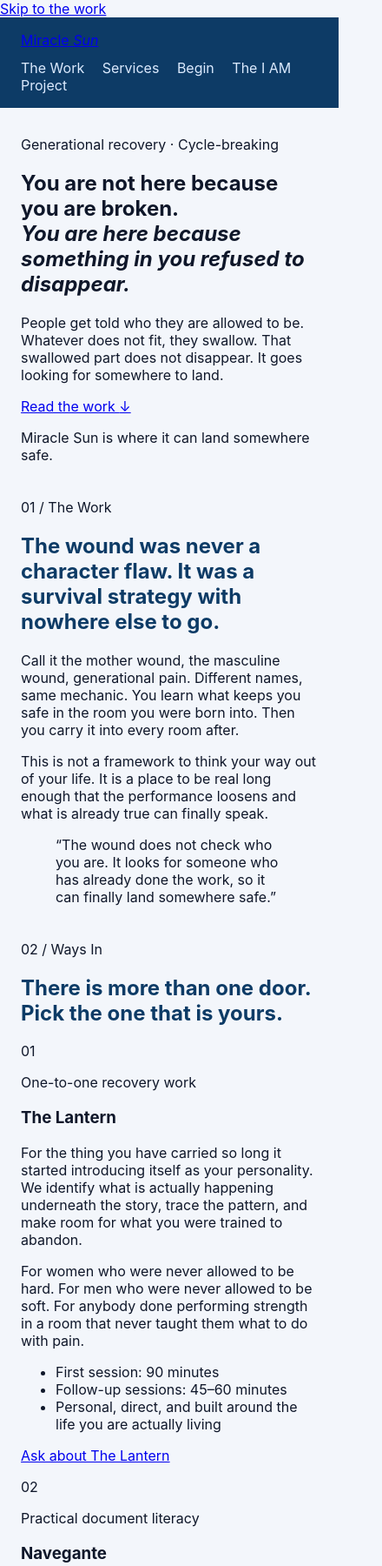
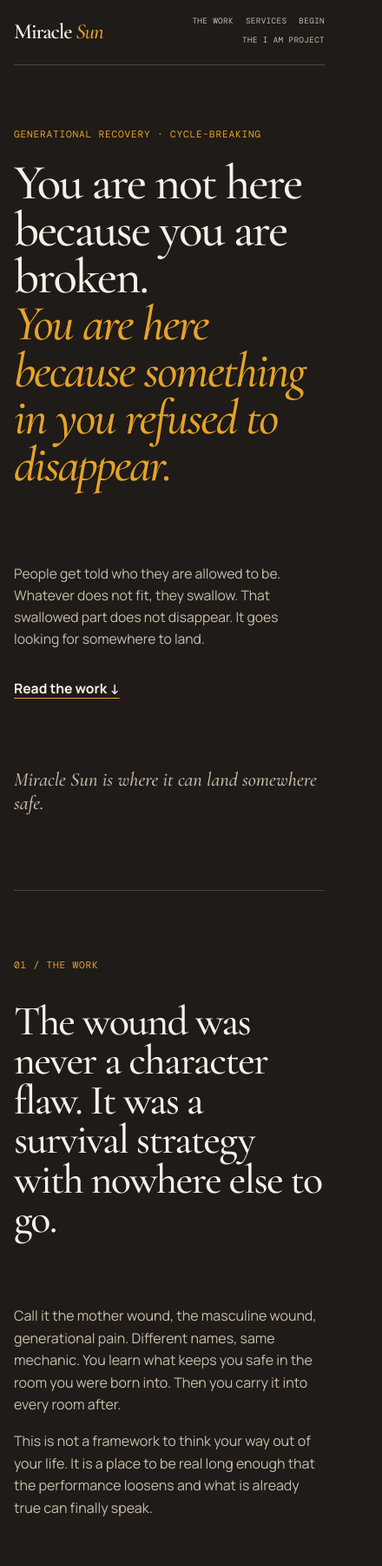
Before and after one commit to figaro546/miracle-sun, a website: page assets/index.html in a window 390 px wide. Shown: the top 1800 px of the page at 87% size, 440 px wide, since content can reach past the window. Drawn offline with nearby package versions, Linux system fonts and the light colour scheme.

Commit message:
Build complete Miracle Sun homepage

```diff
--- a/assets/styles.css
+++ b/assets/styles.css
@@ -1,23 +1,67 @@
-body {
-  margin: 0;
-  font-family: Inter, system-ui, -apple-system, BlinkMacSystemFont, "Segoe UI", sans-serif;
-  background: #f3f6fb;
-  color: #0f172a;
-}
-header, footer { background: #0d3b66; color: #fff; padding: 1rem 1.5rem; }
-header h1, footer p { margin: 0; }
-nav { margin-top: 0.75rem; }
-nav a { color: #dbeafe; text-decoration: none; margin-right: 1rem; }
-nav a:hover { text-decoration: underline; }
-main { max-width: 800px; margin: 2rem auto; padding: 0 1.5rem; }
-section { margin-bottom: 2.5rem; }
-h2 { color: #0d3b66; }
-[data-lead-form] { --ink:#1f1b18;--paper:#f5f2ec;--sand:#9a9080;--sun:#eaa221;--line:rgba(245,242,236,.15);display:flex;flex-direction:column;gap:18px;min-width:min(100%,400px);font-family:Geist,Arial,sans-serif;box-sizing:border-box; }
-[data-lead-form] .form-row { display:grid;grid-template-columns:1fr 1fr;gap:18px; }
-[data-lead-form] input { background:transparent;border:none;border-bottom:1px solid var(--line);color:var(--paper);font-family:Geist,Arial,sans-serif;font-size:.95rem;padding:.6rem 0;outline:none;transition:border-color .2s; }
-[data-lead-form] input::placeholder { color:var(--sand); }
-[data-lead-form] input:focus { border-bottom-color:var(--sun); }
-[data-lead-form] button { align-self:flex-start;background:var(--sun);color:var(--ink);border:none;font-family:Geist,Arial,sans-serif;font-size:.9rem;font-weight:600;padding:.65rem 1.5rem;cursor:pointer;transition:opacity .2s; }
-[data-lead-form] button:hover { opacity:.85; }
-[data-lead-form] button:disabled { opacity:.5;cursor:wait; }
-[data-lead-form] .form-status { font-size:.85rem;color:var(--sand);margin:0;min-height:1.2em; }
+:root { --ink:#1f1b18; --paper:#f6f1e8; --sand:#c9bdab; --muted:#a99a85; --sun:#e6a329; --line:rgba(246,241,232,.19); --display:"Cormorant Garamond", Georgia, serif; --body:Manrope, Arial, sans-serif; --mono:"DM Mono", monospace; }
+* { box-sizing:border-box; }
+html { scroll-behavior:smooth; }
+body { margin:0; background:var(--ink); color:var(--paper); font-family:var(--body); font-size:16px; line-height:1.6; }
+a { color:inherit; }
+.skip-link { position:absolute; left:-999px; top:auto; }
+.skip-link:focus { left:1rem; top:1rem; z-index:10; padding:.6rem 1rem; background:var(--paper); color:var(--ink); }
+.section-shell { width:min(100% - 48px, 1280px); margin:0 auto; }
+.site-header { width:min(100% - 48px, 1280px); margin:0 auto; padding:24px 0; display:flex; justify-content:space-between; align-items:center; border-bottom:1px solid var(--line); }
+.wordmark { text-decoration:none; font-family:var(--display); font-size:1.8rem; font-weight:600; letter-spacing:-.045em; white-space:nowrap; }
+.wordmark em { color:var(--sun); font-weight:500; }
+nav { display:flex; align-items:center; gap:22px; }
+nav a, .footer-links a { color:var(--sand); text-decoration:none; font-family:var(--mono); font-size:.67rem; letter-spacing:.04em; text-transform:uppercase; }
+nav a:hover, .footer-links a:hover, .text-link:hover { color:var(--sun); }
+.hero { padding:clamp(82px, 13vw, 190px) 0 clamp(90px, 13vw, 170px); }
+.eyebrow, .section-marker, .service-number, .service-kicker { color:var(--sun); font: .7rem/1.4 var(--mono); letter-spacing:.07em; text-transform:uppercase; }
+.hero-grid { display:grid; grid-template-columns:minmax(0,1.6fr) minmax(260px,.55fr); gap:clamp(38px,7vw,120px); align-items:end; margin-top:22px; }
+h1,h2,h3,p { margin-top:0; }
+h1,h2,h3 { font-family:var(--display); font-weight:500; letter-spacing:-.035em; line-height:.95; }
+h1 { max-width:900px; font-size:clamp(3.7rem,8.5vw,8.25rem); }
+h1 em { color:var(--sun); font-weight:500; }
+.hero-intro { padding-bottom:.55rem; color:var(--sand); font-size:.98rem; }
+.text-link { display:inline-block; margin-top:16px; color:var(--paper); font-weight:700; text-decoration-color:var(--sun); text-underline-offset:5px; }
+.hero-signature { max-width:680px; margin:clamp(70px,11vw,170px) 0 0 auto; color:var(--sand); font:italic clamp(1.4rem,2.3vw,2rem)/1.2 var(--display); }
+.statement { padding:112px 0; border-top:1px solid var(--line); }
+.statement-copy { display:grid; grid-template-columns:1.15fr 1fr; gap:clamp(32px,9vw,150px); align-items:start; margin-top:34px; }
+h2 { font-size:clamp(2.8rem,5.7vw,5.6rem); }
+.two-column-copy { columns:2; column-gap:32px; color:var(--sand); }
+.two-column-copy p { break-inside:avoid; }
+blockquote { max-width:860px; margin:90px auto 0; color:var(--sun); font:italic clamp(1.75rem,3.1vw,3.1rem)/1.1 var(--display); text-align:center; }
+.services { padding:112px 0 0; border-top:1px solid var(--line); }
+.services > h2 { max-width:850px; margin:26px 0 80px; }
+.service-list { border-top:1px solid var(--line); }
+.service-card { display:grid; grid-template-columns:70px minmax(170px,.7fr) minmax(320px,1.3fr); gap:28px; padding:50px 0; border-bottom:1px solid var(--line); }
+.service-card h3 { margin:.3rem 0 0; font-size:clamp(2.75rem,4.5vw,4.7rem); }
+.service-description { color:var(--sand); max-width:590px; }
+.service-description p:first-child { color:var(--paper); font-size:1.08rem; }
+.service-description ul { padding-left:1.2rem; margin:24px 0 30px; }
+.service-description li { margin-bottom:.35rem; }
+.fine-print { font-size:.82rem; font-style:italic; }
+.button { display:inline-block; border:1px solid var(--sun); background:var(--sun); color:var(--ink); padding:13px 20px; font:700 .72rem var(--body); letter-spacing:.025em; text-decoration:none; cursor:pointer; transition:all .2s ease; }
+.button:hover { background:#f5bf54; border-color:#f5bf54; }
+.button-outline { background:transparent; color:var(--paper); }
+.button-outline:hover { color:var(--ink); }
+.baby-bird { margin-top:112px; padding:82px clamp(24px,7vw,110px); background:#312922; }
+.baby-bird h2 { max-width:860px; margin:22px 0; }
+.baby-bird > p:last-child { max-width:600px; color:var(--sand); font-size:1.08rem; }
+.contact { padding:130px 0; }
+.contact-grid { display:grid; grid-template-columns:.75fr 1fr; gap:clamp(48px,11vw,180px); margin-top:30px; }
+.contact h2 { margin-bottom:24px; }
+.contact-grid > div > p { color:var(--sand); max-width:390px; }
+.contact-note { font-size:.83rem; font-style:italic; }
+[data-lead-form] { display:flex; flex-direction:column; gap:22px; }
+[data-lead-form] label { display:flex; flex-direction:column; gap:6px; color:var(--sand); font-size:.78rem; }
+[data-lead-form] label span { color:var(--muted); }
+[data-lead-form] input, [data-lead-form] textarea { width:100%; background:transparent; border:0; border-bottom:1px solid var(--line); border-radius:0; color:var(--paper); font:400 1rem var(--body); padding:9px 0; outline:none; resize:vertical; }
+[data-lead-form] textarea { border:1px solid var(--line); padding:12px; min-height:130px; }
+[data-lead-form] input:focus, [data-lead-form] textarea:focus { border-color:var(--sun); }
+.form-row { display:grid; grid-template-columns:1fr 1fr; gap:20px; }
+.form-status { min-height:1.5em; color:var(--sand); font-size:.84rem; }
+.site-footer { padding:34px 0 46px; border-top:1px solid var(--line); display:grid; grid-template-columns:1.1fr 1.2fr 1fr; gap:30px; align-items:start; }
+.site-footer > p { margin:0; color:var(--sand); font-size:.85rem; max-width:300px; }
+.footer-links { display:flex; flex-wrap:wrap; gap:12px 20px; }
+.copyright { text-align:right; color:var(--muted)!important; font: .65rem var(--mono)!important; letter-spacing:.04em; text-transform:uppercase; }
+@media (max-width:760px) { .section-shell, .site-header { width:min(100% - 32px, 1280px); } .site-header { align-items:flex-start; gap:18px; } nav { justify-content:flex-end; flex-wrap:wrap; gap:7px 14px; } nav a { font-size:.58rem; } .hero-grid,.statement-copy,.contact-grid { grid-template-columns:1fr; } .hero-intro { max-width:520px; } .two-column-copy { columns:1; } .service-card { grid-template-columns:44px 1fr; gap:8px 14px; } .service-description { grid-column:1/-1; margin-top:12px; padding-left:58px; } .statement,.services { padding-top:78px; } .contact { padding:90px 0; } .site-footer { grid-template-columns:1fr; } .copyright { text-align:left; } }
+@media (max-width:440px) { .site-header { padding:17px 0; } .wordmark { font-size:1.55rem; } nav { max-width:220px; } h1 { font-size:3.55rem; } h2 { font-size:3rem; } .hero { padding:72px 0 86px; } .form-row { grid-template-columns:1fr; } .service-description { padding-left:0; } }
+@media (prefers-reduced-motion:reduce) { html { scroll-behavior:auto; } * { transition:none!important; } }
```
